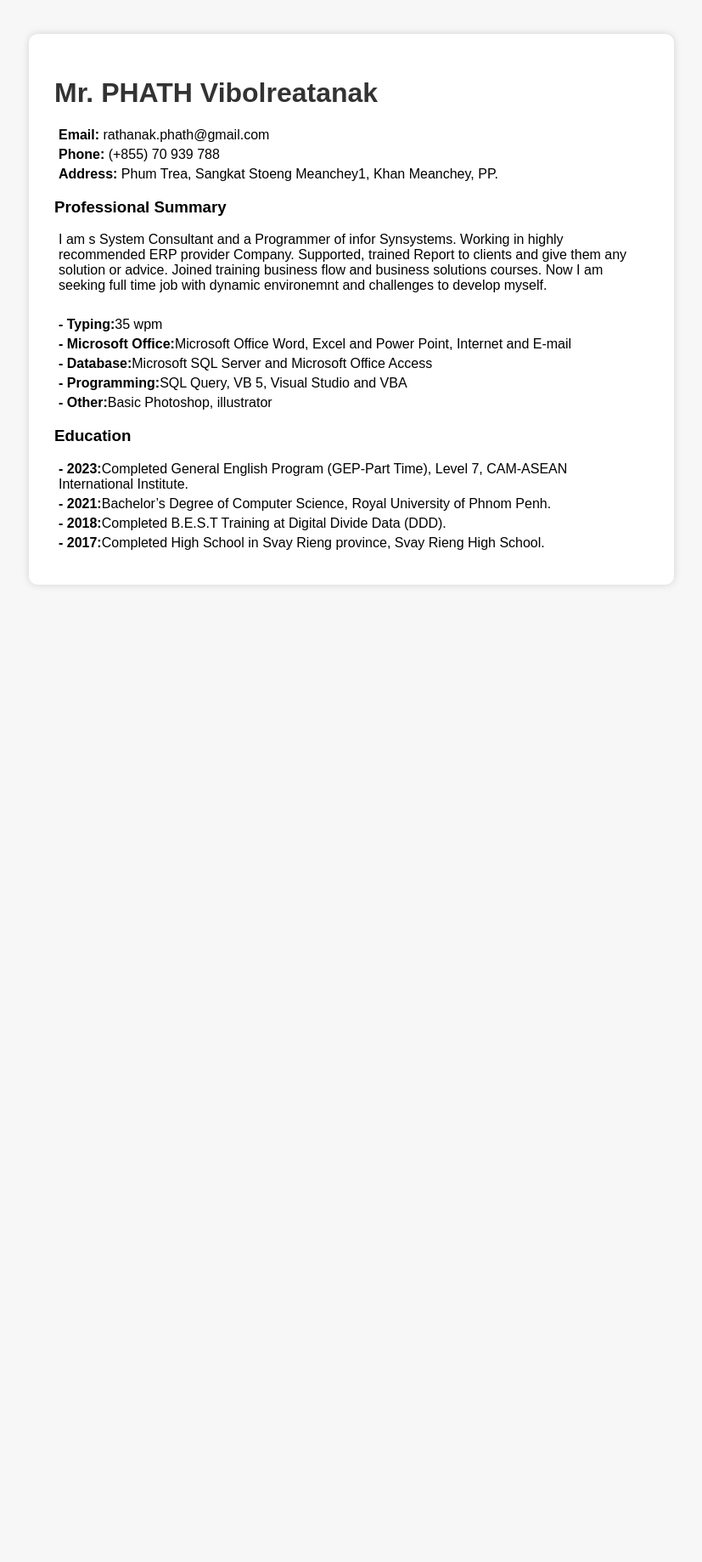
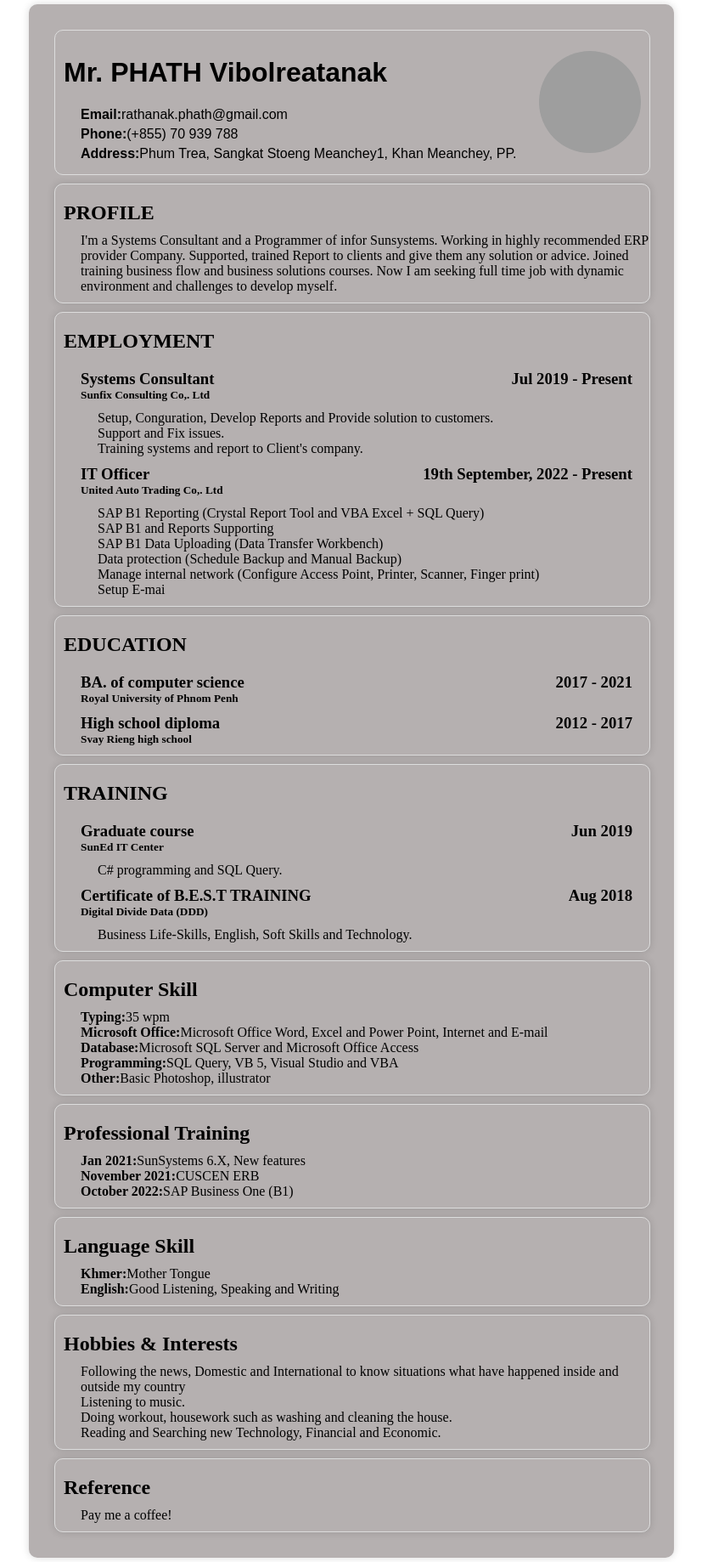
Before and after one commit to ReatanakDev/Flask_project, a Flask app: page /mycv in a window 1280 px wide. Shown: the whole page at 85% size, without its empty margins (226-1053 px from the left). Before the commit the page ends 690 px from the top, so only its background shows below. Run offline with Flask 3, Linux system fonts and the light colour scheme; grey boxes are pictures that could not be loaded.

Commit message:
CV update
Updated CV template with new layout and content.

```diff
--- a/templates/cv.html
+++ b/templates/cv.html
@@ -1,76 +1,208 @@
 <!DOCTYPE html>
-<html lang="en">
 <head>
-    <meta charset="UTF-8">
-    <meta name="viewport" content="width=device-width, initial-scale=1.0">
-    <title>Generated CV</title>
+    <title>BABE</title>
+    <link rel="icon" type="image/png" href="{{ url_for('static', filename='dinosaur.png') }}">
     <style>
-        body {
-            font-family: Arial, sans-serif;
-            margin: 40px;
-            background: #f7f7f7;
-        }
-        p {
+        body{
+            background: white;
             margin: 5px;
         }
-        .cv-container {
-            background: white;
+        .container{
+            background: rgb(181, 176, 176);
+            width: 700px;
             padding: 30px;
+            margin: auto;
+            border-radius: 10px;
+            box-shadow: 0 0 10px rgba(0, 0, 0, 0.15);
+        }
+        .section{
+            /* background: rgb(249, 249, 239); */
             width: 700px;
             margin: auto;
             border-radius: 10px;
-            box-shadow: 0 0 10px rgba(0,0,0,0.15);
+            box-shadow: 0 0 10px rgba(0, 0, 0, 0.15);
+            padding-bottom: 10px;
+            border: 1px solid #ddd;
+            margin-top: 10px;
         }
-        h1, h2 {
-            color: #333;
+        .section .text{
+            display: flex;
+            justify-content: space-between; /* space left ↔ right */
+            align-items: center;
         }
-        .section {
-            margin-bottom: 10px;
+        .section h2{
+            margin: 10px;
+            padding-top: 10px;
         }
-        .label {
-            font-weight: bold;
+        .section h3,h5{
+            padding-left: 30px;
+            margin: 0px;
+        }
+        .section p{
+            margin: 0px;
+            padding-left: 50px;
+        }
+        .section > p{
+            margin: 0px;
+            padding-left: 30px;
+        }
+        .section .details{
+            margin-top: 10px;
+        }
+
+        .profile{
+            display: flex;
+            justify-content: space-between; /* space left ↔ right */
+            align-items: center;
+            width: 680px;
+            padding: 10px;
+            font-family: Arial, sans-serif;
+            border: 1px solid #ddd;
+            border-radius: 10px;
+        }
+        .avatar{
+            width: 120px;
+            height: 120px;
+            border-radius: 50%;
+            overflow: hidden;
+
+        }
+        .avatar img{
+            width: 100%;
+            height: 100%;
+            object-fit: cover;
+        }
+        .text h3{
+            margin-top: 10px;
+        }
+        p{
+            margin: 5px 20px;
         }
     </style>
 </head>
 <body>
-    <div class="cv-container">
-        <h1>Mr. PHATH Vibolreatanak</h1>
-        <p><strong>Email:</strong> rathanak.phath@gmail.com </p>
-        <p><strong>Phone:</strong> (+855) 70 939 788 </p>
-        <p><strong>Address:</strong> Phum Trea, Sangkat Stoeng Meanchey1, Khan Meanchey, PP. </p>
+    <div class="container">
+
+        <div class="profile">
+        <div class="text">
+            <h1>Mr. PHATH Vibolreatanak</h1>
+            <p><strong>Email:</strong>rathanak.phath@gmail.com</p>
+            <p><strong>Phone:</strong>(+855) 70 939 788</p>
+            <p><strong>Address:</strong>Phum Trea, Sangkat Stoeng Meanchey1, Khan Meanchey, PP.</p>
+            <!-- <h3 style="margin:0;">John Doe</h3>
+            <p style="margin:0;">Web Developer</p> -->
+        </div>
+
+        <div class="avatar">
+            <img src="static\dinosaur.png" alt="Avatar" loading="lazy">
+            <!-- <img src="https://placekitten.com/200/200" alt="Avatar"> -->
+        </div>
+        </div>
 
         <div class="section">
-            <h3>Professional Summary</h3>
-            <p>I am s System Consultant and a Programmer of infor Synsystems. Working in highly recommended ERP provider Company. Supported, trained Report to clients and give them any solution or advice. Joined training business flow and business solutions courses. Now I am seeking full time job with dynamic environemnt and challenges to develop myself.</p>
-            <br>
-            <p><strong>- Typing:</strong>35 wpm</p>
-            <p><strong>- Microsoft Office:</strong>Microsoft Office Word, Excel and Power Point, Internet and E-mail</p>
-            <p><strong>- Database:</strong>Microsoft SQL Server and Microsoft Office Access</p>
-            <p><strong>- Programming:</strong>SQL Query, VB 5, Visual Studio and VBA</p>
-            <p><strong>- Other:</strong>Basic Photoshop, illustrator</p>
+            <h2>PROFILE</h2>
+            <p>I'm a Systems Consultant and a Programmer of infor
+                Sunsystems. Working in highly recommended ERP provider
+                Company. Supported, trained Report to clients and give
+                them any solution or advice. Joined training business flow
+                and business solutions courses. Now I am seeking full time
+                job with dynamic environment and challenges to develop
+                myself.
+            </p>
+        </div>
+        <div class="section">
+            <h2>EMPLOYMENT</h2>
+            <div class="text">
+                <h3>Systems Consultant</h3>
+                <h3 style="padding-right: 20px;">Jul 2019 - Present</h3>
+            </div>
+            <h5>Sunfix Consulting Co,. Ltd</h5>
+            <div class="details">
+                <p>Setup, Conguration, Develop Reports and Provide solution to customers.</p>
+                <p>Support and Fix issues.</p>
+                <p>Training systems and report to Client's company.</p>
+            </div>
+
+            <div class="text">
+                <h3>IT Officer</h3>
+                <h3 style="padding-right: 20px;">19th September, 2022 - Present</h3>
+            </div>
+            <h5>United Auto Trading Co,. Ltd</h5>
+            <div class="details">
+                <p>SAP B1 Reporting (Crystal Report Tool and VBA Excel + SQL Query)</p>
+                <p>SAP B1 and Reports Supporting</p>
+                <p>SAP B1 Data Uploading (Data Transfer Workbench)</p>
+                <p>Data protection (Schedule Backup and Manual Backup)</p>
+                <p>Manage internal network (Configure Access Point, Printer, Scanner, Finger print)</p>
+                <p>Setup E-mai</p>
+            </div>
+        </div>
+        <div class="section">
+            <h2>EDUCATION</h2>
+            <div class="text">
+                <h3>BA. of computer science</h3>
+                <h3 style="padding-right: 20px;">2017 - 2021</h3>
+            </div>
+            <h5>Royal University of Phnom Penh</h5>
+            <div class="text">
+                <h3>High school diploma</h3>
+                <h3 style="padding-right: 20px;">2012 - 2017</h3>
+            </div>
+            <h5>Svay Rieng high school</h5>
+        </div>
+        <div class="section">
+            <h2>TRAINING</h2>
+            <div class="text">
+                <h3>Graduate course</h3>
+                <h3 style="padding-right: 20px;">Jun 2019</h3>
+            </div>
+            <h5>SunEd IT Center</h5>
+            <div class="details">
+                <p>C# programming and SQL Query.</p>
+            </div>
+            <div class="text">
+                <h3>Certificate of B.E.S.T TRAINING</h3>
+                <h3 style="padding-right: 20px;">Aug 2018</h3>
+            </div>
+            <h5>Digital Divide Data (DDD)</h5>
+            <div class="details">
+                <p>Business Life-Skills, English, Soft Skills and Technology.</p>
+            </div>
         </div>
 
-        <!-- <div class="section">
-            <h2>Experience</h2>
-            <h3>Sunfix Consulting Co., Ltd 01st July, 2019 - 31th December, 2021</h3>
-            <p>Syn</p>
-        </div> -->
-
+        <div class="section">
+            <h2>Computer Skill</h2>
+            <p><strong>Typing:</strong>35 wpm</p>
+            <p><strong>Microsoft Office:</strong>Microsoft Office Word, Excel and Power Point, Internet and E-mail</p>
+            <p><strong>Database:</strong>Microsoft SQL Server and Microsoft Office Access</p>
+            <p><strong>Programming:</strong>SQL Query, VB 5, Visual Studio and VBA</p>
+            <p><strong>Other:</strong>Basic Photoshop, illustrator</p>
+        </div>
 
         <div class="section">
-            <h3>Education</h3>
-            <p><strong>- 2023:</strong>Completed General English Program (GEP-Part Time), Level 7, CAM-ASEAN International Institute.</p>
-            <p><strong>- 2021:</strong>Bachelor’s Degree of Computer Science, Royal University of Phnom Penh.</p>
-            <p><strong>- 2018:</strong>Completed B.E.S.T Training at Digital Divide Data (DDD).</p>
-            <p><strong>- 2017:</strong>Completed High School in Svay Rieng province, Svay Rieng High School.</p>
+            <h2>Professional Training</h2>
+            <p><strong>Jan 2021:</strong>SunSystems 6.X, New features</p>
+            <p><strong>November 2021:</strong>CUSCEN ERB</p>
+            <p><strong>October 2022:</strong>SAP Business One (B1)</p>
         </div>
 
+        <div class="section">
+            <h2>Language Skill</h2>
+            <p><strong>Khmer:</strong>Mother Tongue</p>
+            <p><strong>English:</strong>Good Listening, Speaking and Writing</p>
+        </div>
 
-        <!-- <div class="section">
-            <h2>Skills</h2>
-            <p>Syn</p>
-        </div> -->
+        <div class="section">
+            <h2>Hobbies & Interests</h2>
+            <p>Following the news, Domestic and International to know situations what have happened inside and outside my country</p>
+            <p>Listening to music.</p>
+            <p>Doing workout, housework such as washing and cleaning the house.</p>
+            <p>Reading and Searching new Technology, Financial and Economic.</p>
+        </div>
 
+        <div class="section">
+            <h2>Reference</h2>
+            <p>Pay me a coffee!</p>
+        </div>
     </div>
 </body>
-</html>
```
